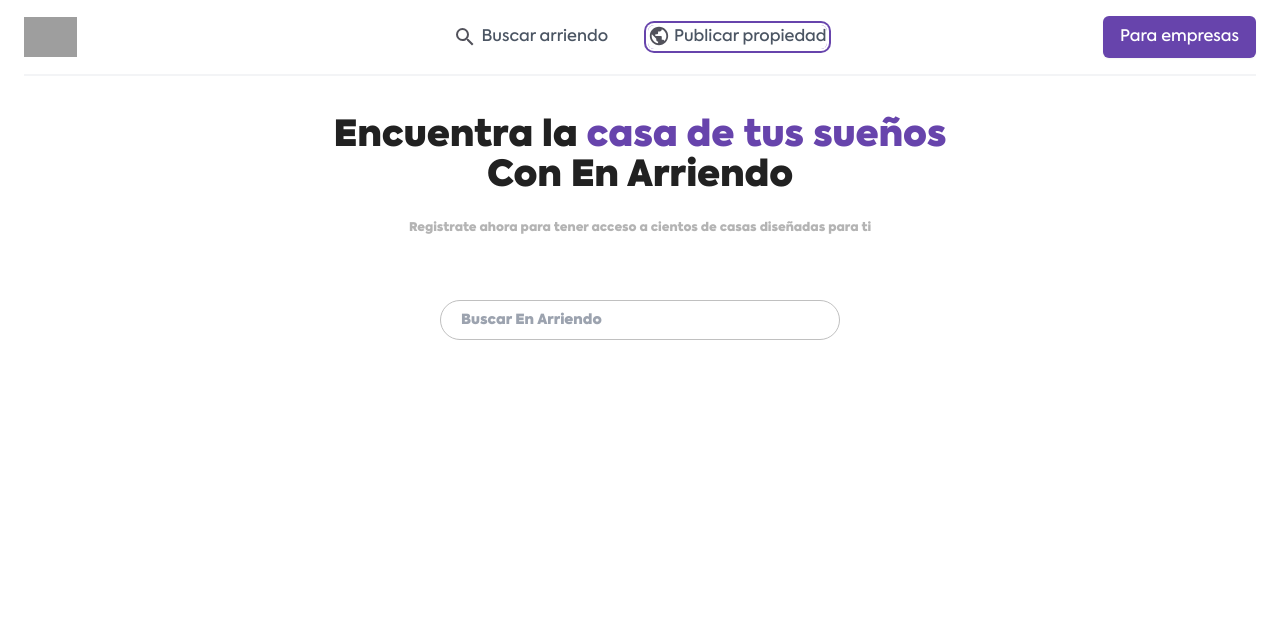
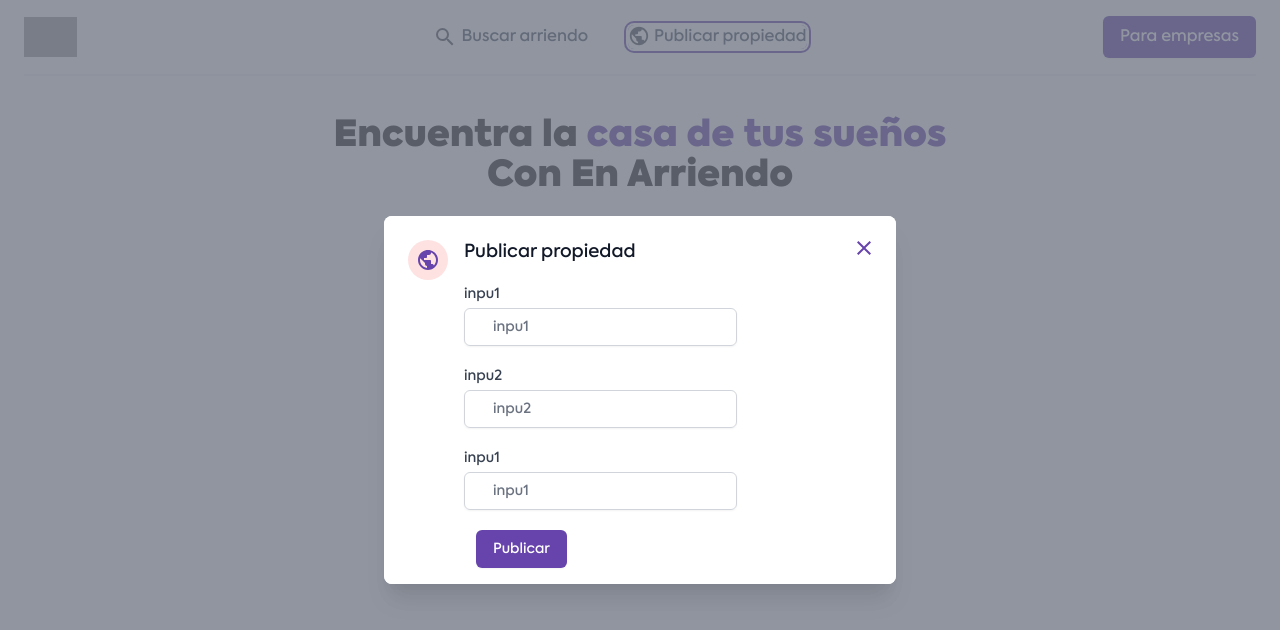
Before and after one commit to BrahianCano/en-arriendo, a Next.js app: page / in a window 1280 px wide. Both pictures are taken after a click on the link "Publicar propiedad". Shown: the top 630 px of the page. Built offline with nearby package versions, Linux system fonts and the light colour scheme; grey boxes are pictures that could not be loaded.

Commit message:
The form and modal component was created.

```diff
--- /dev/null
+++ b/components/molecules/Modal.jsx
@@ -0,0 +1,82 @@
+import {Transition} from '@headlessui/react'
+
+// Import icons svg //
+import IconClose from '../../assets/svg/icon-close';
+
+
+/**
+ * -- PROPS ENTRIES --
+ * @title prop String
+ * @svg prop JSX-Element
+ * @children prop JSX-Element
+ * @showModal prop Boolean
+ * @setShowModal prop FunctionState
+ * @return Modal
+ */
+export default function Modal({title = 'Modal title', svg, children, showModal, setShowModal}) {
+
+    return (
+        <Transition
+            show={showModal}
+            enter="ease-out duration-300"
+            enterFrom="opacity-0"
+            enterTo="opacity-100"
+            leave="ease-in duration-200"
+            leaveFrom="opacity-100"
+            leaveTo="opacity-0"
+        >
+            {(ref) => (
+                <div ref={ref} className="fixed z-10 inset-0 overflow-y-auto">
+                    <div
+                        className="flex items-end justify-center min-h-screen pt-4 px-4 pb-20 text-center sm:block sm:p-0">
+
+                        <div className="fixed inset-0 transition-opacity" aria-hidden="true">
+                            <div className="absolute inset-0 bg-gray-500 opacity-75"/>
+                        </div>
+
+                        <span className="hidden sm:inline-block sm:align-middle sm:h-screen"
+                              aria-hidden="true">&#8203;</span>
+
+                        <div
+                            className="inline-block align-bottom bg-white rounded-lg text-left overflow-hidden shadow-xl transform transition-all sm:my-8 sm:align-middle sm:max-w-lg sm:w-full"
+                            role="dialog" aria-modal="true" aria-labelledby="modal-headline">
+
+                            {/* Modal Button close*/}
+                            <div className="absolute top-0 right-0 m-3">
+                                <a onClick={() => setShowModal(false)}
+                                   className="bg-white rounded-md p-2 inline-flex items-center justify-center text-gray-400 hover:text-gray-500 hover:bg-gray-100 focus:outline-none focus:ring-2 focus:ring-inset focus:ring-indigo-500">
+                                    <IconClose/>
+                                </a>
+                            </div>
+
+                            <div className="bg-white px-4 pt-5 pb-4 sm:p-6 sm:pb-4">
+                                <div className="sm:flex sm:items-start">
+                                    <div
+                                        className="mx-auto flex-shrink-0 flex items-center justify-center h-12 w-12 rounded-full bg-red-100 sm:mx-0 sm:h-10 sm:w-10">
+
+                                        {/* Modal svg*/}
+                                        {svg}
+                                    </div>
+                                    <div className="mt-3 text-center sm:mt-0 sm:ml-4 sm:text-left">
+
+                                        <h3 className="text-lg leading-6 text-gray-900" id="modal-headline">
+
+                                            {/* Modal body*/}
+                                            {title}
+                                        </h3>
+                                        <div className="mt-2 text-left">
+
+                                            {/* Modal body*/}
+                                            {children}
+                                        </div>
+
+                                    </div>
+                                </div>
+                            </div>
+                        </div>
+                    </div>
+                </div>
+            )}
+        </Transition>
+    );
+}
--- /dev/null
+++ b/components/molecules/form.jsx
@@ -0,0 +1,46 @@
+import {useForm} from "react-hook-form";
+
+
+/**
+ * -- PROPS ENTRIES --
+ * @arrFields prop Array
+ * @fSumbmit Function
+ * @textBtn String
+ * @return Form
+ */
+export default function Form({arrFields, fSumbmit, textBtn}) {
+    const {register, handleSubmit, errors} = useForm();
+
+    return (
+        <>
+            {/* "handleSubmit" will validate your inputs before invoking "onSubmit" */}
+            <form onSubmit={handleSubmit((data) => fSumbmit(data))}>
+
+                {/* Show array of fields*/}
+                {
+                    arrFields.map((inputItem, key) =>
+                        <div key={key} className="my-5">
+                            <label htmlFor={inputItem.name}
+                                   className="block text-sm text-gray-700">{inputItem.name}</label>
+                            <div className="mt-1 relative rounded-md shadow-sm">
+                                <input type={inputItem.type} name={inputItem.name}
+                                       className="focus:ring-indigo-500 focus:border-primary block w-full pl-7 pr-12 sm:text-sm border-gray-300 rounded-md"
+                                       placeholder={inputItem.placeholder}
+                                       ref={register({required: true})}/>
+                            </div>
+
+                            {errors[inputItem.name] &&
+                            <span className="text-sm text-red-700">This field is required</span>}
+                        </div>
+                    )
+                }
+
+                {/* Show button action*/}
+                <button type="submit"
+                        className="w-full inline-flex justify-center rounded-md border border-transparent shadow-sm px-4 py-2 bg-primary text-base font-medium text-white hover:bg-primaryDark focus:outline-none focus:ring-2 focus:ring-offset-2 focus:ring-primary sm:ml-3 sm:w-auto sm:text-sm">
+                    {textBtn}
+                </button>
+            </form>
+        </>
+    );
+}
--- a/components/molecules/navbar-anchors.jsx
+++ b/components/molecules/navbar-anchors.jsx
@@ -1,24 +1,31 @@
-import React from 'react';
+import React, {useState} from 'react';
 
 // Import icons svg //
 import IconSearch from '../../assets/svg/icon-search';
 import IconPublic from '../../assets/svg/icon-public';
 
+// Import organisms //
+import PublishEstate from "../organisms/PublishEstate";
+
 
 export default function NavbarAnchors() {
+    const [showModal, setShowModal] = useState(false);
 
     return (
+        <>
             <nav className="hidden md:flex space-x-10">
                 <a href="#"
                    className="text-base flex text-gray-600 rounded-md focus:outline-none focus:ring-2 focus:ring-offset-2 focus:ring-primary">
                     <IconSearch color="#52525b" size={24}/>
                     <span className="ml-1">Buscar arriendo</span>
                 </a>
-            <a href="#"
+                <a href="#" onClick={() => setShowModal(true)}
                    className="text-base flex text-gray-600 rounded-md focus:outline-none focus:ring-2 focus:ring-offset-2 focus:ring-primary">
                     <IconPublic color="#52525b" size={22}/>
                     <span className="ml-1">Publicar propiedad</span>
                 </a>
             </nav>
+            <PublishEstate showModal={showModal} setShowModal={setShowModal}/>
+        </>
     )
 }
--- a/components/molecules/navbar-mobile.jsx
+++ b/components/molecules/navbar-mobile.jsx
@@ -1,3 +1,4 @@
+import {useState} from "react";
 import { Transition } from '@headlessui/react'
 
 // Import icons svg //
@@ -7,14 +8,23 @@ import IconHome from '../../assets/svg/icon-home';
 import IconLocal from '../../assets/svg/icon-local';
 import IconApartament from '../../assets/svg/icon-apartament';
 import IconFarm from '../../assets/svg/icon-farm';
+import IconClose from '../../assets/svg/icon-close';
+
+// Import organisms //
+import PublishEstate from "../organisms/PublishEstate";
 
 
-import IconClose from '../../assets/svg/icon-close';
-
-
+/**
+ * -- PROPS ENTRIES --
+ * @isOpenMenu prop Bool: true = open
+ * @setIsOpenMenu prop Function: close menu
+ * @return NavbarMobile
+ */
 export default function NavbarMobile({ isOpenMenu, setIsOpenMenu }) {
+    const [showModal, setShowModal] = useState(false);
 
     return (
+        <>
         <Transition
             show={isOpenMenu}
             enter="duration-200 ease-out"
@@ -57,7 +67,11 @@ export default function NavbarMobile({ isOpenMenu, setIsOpenMenu }) {
                                             </span>
                                         </a>
 
-                                        <a href="#" className="-m-3 p-3 flex items-center rounded-md hover:bg-gray-50">
+                                        <a href="#" onClick={() => {
+                                            setShowModal(true);
+                                            setIsOpenMenu(false);
+                                        }}
+                                           className="-m-3 p-3 flex items-center rounded-md hover:bg-gray-50">
 
                                             <IconPublic size={24} className="flex-shrink-0 h-6 w-6" />
                                             <span className="ml-3 text-base text-gray-900">
@@ -107,5 +121,7 @@ export default function NavbarMobile({ isOpenMenu, setIsOpenMenu }) {
                 </div>
             )}
         </Transition>
+            <PublishEstate showModal={showModal} setShowModal={setShowModal}/>
+            </>
     );
 }
--- /dev/null
+++ b/components/organisms/PublishEstate.jsx
@@ -0,0 +1,45 @@
+import React from 'react';
+
+// Import icons svg //
+import IconPublic from "../../assets/svg/icon-public";
+
+// Import molecules //
+import Modal from "../molecules/Modal";
+import Form from "../molecules/form";
+
+
+/**
+ * -- PROPS ENTRIES --
+ * @showModal prop Boolean
+ * @setShowModal FunctionState
+ * @return PublishEstate
+ */
+export default function PublishEstate({showModal, setShowModal}) {
+
+    const arrFields = [
+        {name: "inpu1", placeholder: "inpu1", type: "text"},
+        {name: "inpu2", placeholder: "inpu2", type: "email"},
+        {name: "inpu1", placeholder: "inpu1", type: "text"}
+
+    ]
+    const onSubmit = (out) => {
+        console.log(out)
+        setShowModal(false)
+    }
+
+    return (
+        <>
+            <Modal title="Publicar propiedad"
+                   svg={<IconPublic/>}
+                   showModal={showModal}
+                   setShowModal={setShowModal}
+            >
+
+                <Form arrFields={arrFields}
+                      fSumbmit={onSubmit}
+                      textBtn="Publicar"
+                />
+            </Modal>
+        </>
+    );
+}
--- a/package.json
+++ b/package.json
@@ -9,11 +9,13 @@
   },
   "dependencies": {
     "@headlessui/react": "^0.2.0",
+    "@tailwindcss/forms": "^0.2.1",
     "autoprefixer": "^10.0.4",
     "next": "10.0.3",
     "postcss": "^8.1.14",
     "react": "17.0.1",
     "react-dom": "17.0.1",
+    "react-hook-form": "^6.13.1",
     "tailwindcss": "^2.0.1"
   },
   "devDependencies": {
--- a/pages/index.js
+++ b/pages/index.js
@@ -1,7 +1,9 @@
 import Head from "next/head";
 
+// Import template //
 import Navbar from "../components/organisms/Navbar";
-import HeaderText from "../components/molecules/header-text.jsx";
+import HeaderText from "../components/molecules/header-text";
+
 
 export default function Home() {
     return (
--- a/tailwind.config.js
+++ b/tailwind.config.js
@@ -6,6 +6,10 @@ module.exports = {
   purge: ["./pages/**/*.js", "./components/**/*.js"],
   presets: [],
   darkMode: false, // or 'media' or 'class'
+  plugins: [
+    // ...
+    require('@tailwindcss/forms'),
+  ],
   theme: {
     screens: {
       sm: "640px",
@@ -925,5 +929,4 @@ module.exports = {
     wordBreak: ["responsive"],
     zIndex: ["responsive", "focus-within", "focus"],
   },
-  plugins: [],
 };
```
Also changed, not shown: 1 other file (tests, documents, lock files or other folders). Lines whose indentation alone changed are shown as unchanged.
